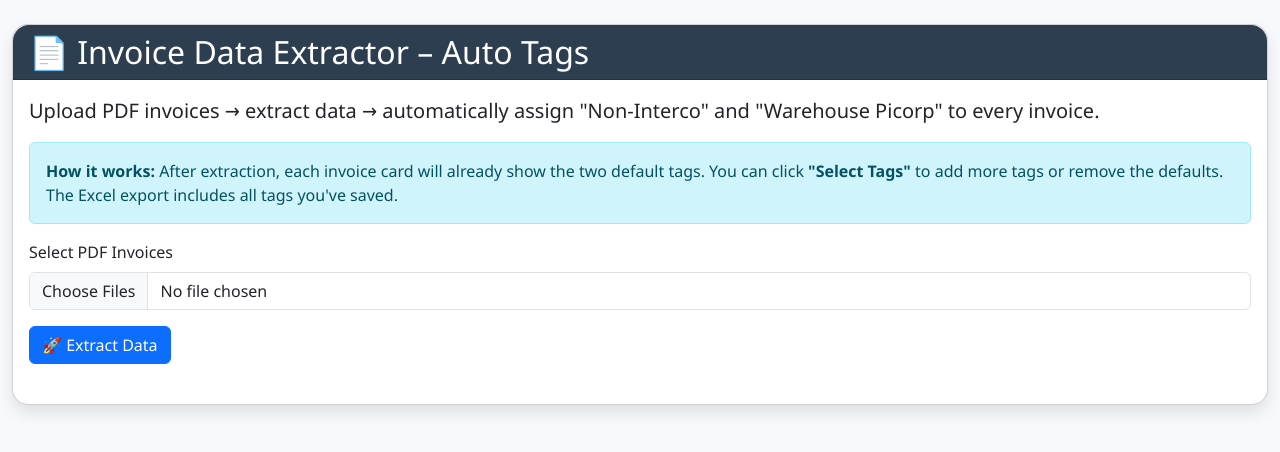
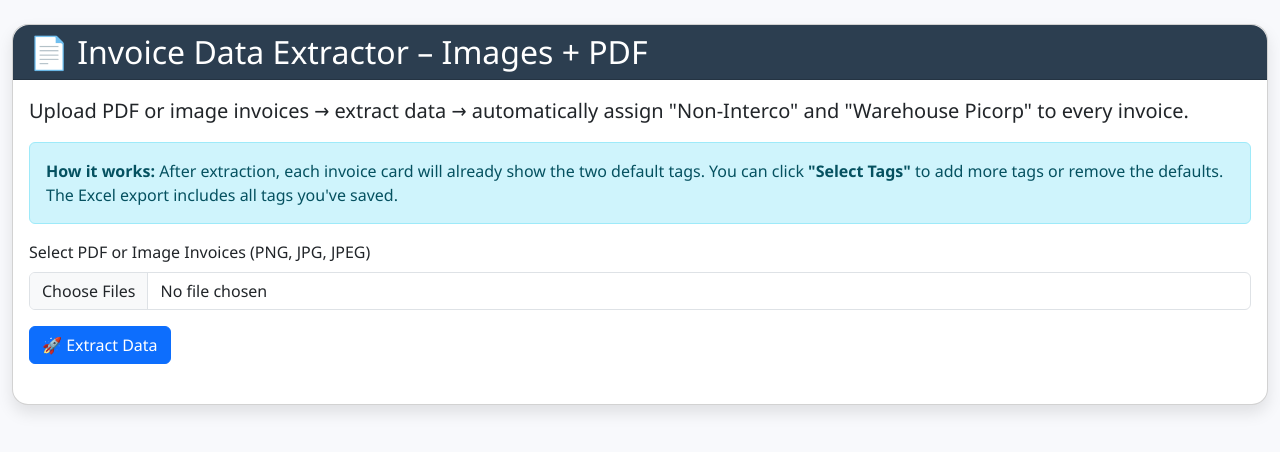
Before and after one commit to Darkhto/Nanonets-Invoice-Extraction, a Flask app: page / in a window 1280 px wide. Shown: the top 452 px of the page. Run offline with Flask 3, Linux system fonts and the light colour scheme; some libraries are stand-ins or nearby versions.

Commit message:
Pictures now can be uploaded and longer timed out

```diff
--- a/app.py
+++ b/app.py
@@ -22,8 +22,15 @@ app = Flask(__name__)
 app.secret_key = os.environ.get('SECRET_KEY', 'sajbbnffnfkqnjf7qw68767qw62')
 app.config['MAX_CONTENT_LENGTH'] = 25 * 1024 * 1024  # 25 MB limit
 
+# --- Allowed file extensions ---
+ALLOWED_EXTENSIONS = {'pdf', 'png', 'jpg', 'jpeg'}
+
+def allowed_file(filename):
+    """Check if file has an allowed extension."""
+    return '.' in filename and filename.rsplit('.', 1)[1].lower() in ALLOWED_EXTENSIONS
+
 # --- API Configuration ---
-NANONETS_API_KEY = os.environ.get('NANONETS_API_KEY')
+NANONETS_API_KEY = os.environ.get("NANONETS_API_KEY")
 if not NANONETS_API_KEY:
     raise ValueError("NANONETS_API_KEY environment variable not set")
 
@@ -133,7 +140,7 @@ def clean_discount_tax(value):
 
 def poll_and_store_result(job_id, record_id, filename, headers):
     """Background task: poll Nanonets and store result."""
-    max_attempts = 60
+    max_attempts = 120
     interval = 3
     for _ in range(max_attempts):
         try:
@@ -234,6 +241,13 @@ def submit_extraction():
         files = request.files.getlist('files')
         if not files:
             return jsonify({"error": "Empty file list"}), 400
+
+        # Validate all files have allowed extensions
+        for f in files:
+            if f.filename == '':
+                return jsonify({"error": "Empty filename detected"}), 400
+            if not allowed_file(f.filename):
+                return jsonify({"error": f"File type not allowed: {f.filename}. Only PDF, PNG, JPG, JPEG are allowed."}), 400
 
         # Retrieve tags mapping from form data
         tags_mapping = {}
--- a/templates/index.html
+++ b/templates/index.html
@@ -1,7 +1,7 @@
 <!DOCTYPE html>
 <html>
 <head>
-    <title>Invoice Batch Extractor – Auto Tags</title>
+    <title>Invoice Batch Extractor – Auto Tags (Images + PDF)</title>
     <link href="https://cdn.jsdelivr.net/npm/bootstrap@5.3.0-alpha1/dist/css/bootstrap.min.css" rel="stylesheet">
     <style>
         body { background-color: #f8f9fc; font-family: 'Segoe UI', Tahoma, Geneva, Verdana, sans-serif; }
@@ -18,31 +18,32 @@
         .category-title { font-weight: bold; margin-top: 0.75rem; background: #f1f3f5; padding: 0.3rem; border-radius: 0.5rem; }
         .form-check { margin-left: 1rem; }
         .result-tags { margin-top: 0.5rem; }
-        .selected-file-item { display: flex; justify-content: space-between; align-items: center; padding: 0.5rem 0.75rem; background: #f8f9fa; border-radius: 0.5rem; margin-bottom: 0.5rem; }
-        .selected-file-name { font-weight: 500; word-break: break-all; }
+        .selected-file-item { display: flex; align-items: center; padding: 0.5rem 0.75rem; background: #f8f9fa; border-radius: 0.5rem; margin-bottom: 0.5rem; gap: 10px; }
+        .selected-file-name { font-weight: 500; word-break: break-all; flex-grow: 1; }
         .remove-file-btn { cursor: pointer; color: #dc3545; font-weight: bold; background: none; border: none; }
         .remove-file-btn:hover { text-decoration: underline; }
+        .file-thumbnail { height: 40px; width: auto; border-radius: 4px; object-fit: cover; background: #e9ecef; }
     </style>
 </head>
 <body>
     <div class="container py-4">
         <div class="card">
             <div class="card-header">
-                <h2 class="mb-0">📄 Invoice Data Extractor – Auto Tags</h2>
+                <h2 class="mb-0">📄 Invoice Data Extractor – Images + PDF</h2>
             </div>
             <div class="card-body">
-                <p class="lead">Upload PDF invoices → extract data → automatically assign <strong>"Non-Interco"</strong> and <strong>"Warehouse Picorp"</strong> to every invoice.</p>
+                <p class="lead">Upload PDF or image invoices → extract data → automatically assign <strong>"Non-Interco"</strong> and <strong>"Warehouse Picorp"</strong> to every invoice.</p>
 
                 <div class="alert alert-info">
                     <strong>How it works:</strong> After extraction, each invoice card will already show the two default tags. You can click <strong>"Select Tags"</strong> to add more tags or remove the defaults. The Excel export includes all tags you've saved.
                 </div>
 
                 <div class="mb-3">
-                    <label for="fileInput" class="form-label">Select PDF Invoices</label>
-                    <input class="form-control" type="file" id="fileInput" multiple accept=".pdf,application/pdf">
+                    <label for="fileInput" class="form-label">Select PDF or Image Invoices (PNG, JPG, JPEG)</label>
+                    <input class="form-control" type="file" id="fileInput" multiple accept=".pdf,image/png,image/jpeg,image/jpg">
                 </div>
 
-                <!-- Selected files preview -->
+                <!-- Selected files preview with thumbnails -->
                 <div id="selectedFilesContainer" class="mb-3" style="display: none;">
                     <h5>Selected Files</h5>
                     <div id="selectedFilesList"></div>
@@ -124,7 +125,7 @@
         const saveTagsBtn = document.getElementById('saveTagsBtn');
         const modalFileNameSpan = document.getElementById('modalFileName');
 
-        // Update the selected files preview
+        // Helper: create object URL for thumbnail and revoke later
         function updateSelectedFilesPreview() {
             const files = Array.from(fileInput.files);
             if (files.length === 0) {
@@ -137,7 +138,14 @@
             files.forEach((file, idx) => {
                 const div = document.createElement('div');
                 div.className = 'selected-file-item';
+                const isImage = file.type.startsWith('image/');
+                let thumbnailHtml = '';
+                if (isImage) {
+                    const objectUrl = URL.createObjectURL(file);
+                    thumbnailHtml = `<img src="${objectUrl}" class="file-thumbnail" onload="URL.revokeObjectURL('${objectUrl}')" onerror="URL.revokeObjectURL('${objectUrl}')">`;
+                }
                 div.innerHTML = `
+                    ${thumbnailHtml}
                     <span class="selected-file-name">${escapeHtml(file.name)}</span>
                     <button type="button" class="remove-file-btn btn-sm" data-index="${idx}">✖ Remove</button>
                 `;
@@ -221,7 +229,7 @@
         async function uploadFiles() {
             const files = fileInput.files;
             if (files.length === 0) {
-                alert('Please select at least one PDF file.');
+                alert('Please select at least one PDF or image file.');
                 return;
             }
 
@@ -250,7 +258,7 @@
 
                 let allDone = false;
                 let attempts = 0;
-                const maxAttempts = 60;
+                const maxAttempts = 120;
                 const pollInterval = 3000;
 
                 while (!allDone && attempts < maxAttempts) {
@@ -272,7 +280,6 @@
                         // Auto-populate default tags for each result
                         for (let res of statusData.results) {
                             if (!res.error && res.status !== 'processing') {
-                                // Start with the two default tags
                                 res.tags = ['Non-Interco', 'Warehouse Picorp'];
                             }
                         }
```
